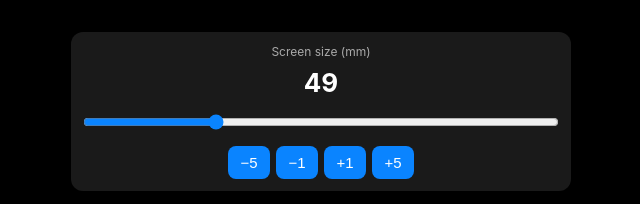
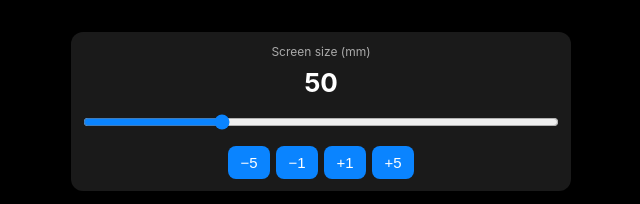
Before and after one commit to jmxiiu/crazy-tank-public, a plain HTML site: page index.html in a window 1280 px wide. Shown: the top 204 px of the page, 319-959 px from the left. Drawn offline with Linux system fonts and the light colour scheme.

Commit message:
Set initial screen size to 50 mm

```diff
--- a/index.html
+++ b/index.html
@@ -20,8 +20,8 @@ th, td { padding: 10px; text-align: center; border-bottom: 1px solid #3a3a3c; fo
 <body>
 <div class="input-group">
   <div class="small-label">Screen size (mm)</div>
-  <div class="value" id="screenDisplay">49</div>
-  <input type="range" id="screenSlider" min="30" max="100" value="49" oninput="setScreen(this.value)">
+  <div class="value" id="screenDisplay">50</div>
+  <input type="range" id="screenSlider" min="30" max="100" value="50" oninput="setScreen(this.value)">
   <div class="buttons">
     <button onclick="changeScreen(-5)">−5</button>
     <button onclick="changeScreen(-1)">−1</button>
@@ -52,7 +52,7 @@ th, td { padding: 10px; text-align: center; border-bottom: 1px solid #3a3a3c; fo
 </table>
 
 <script>
-let screenMm = 49;
+let screenMm = 50;
 let target = 49;
 
 function updateDisplay() {
```
